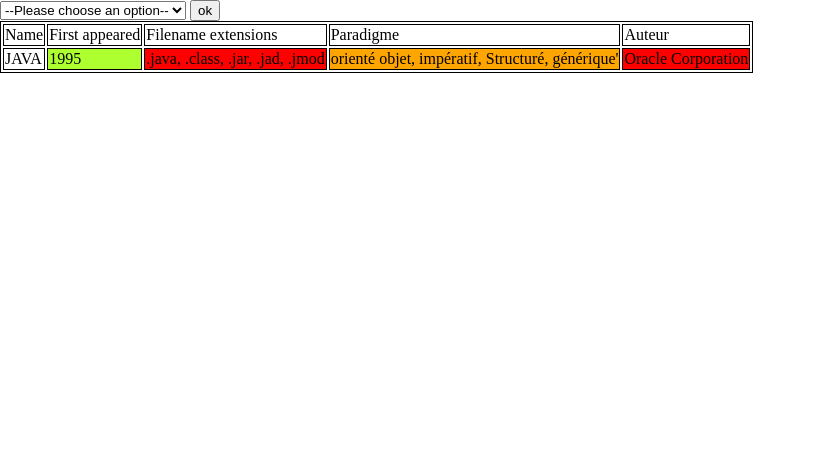
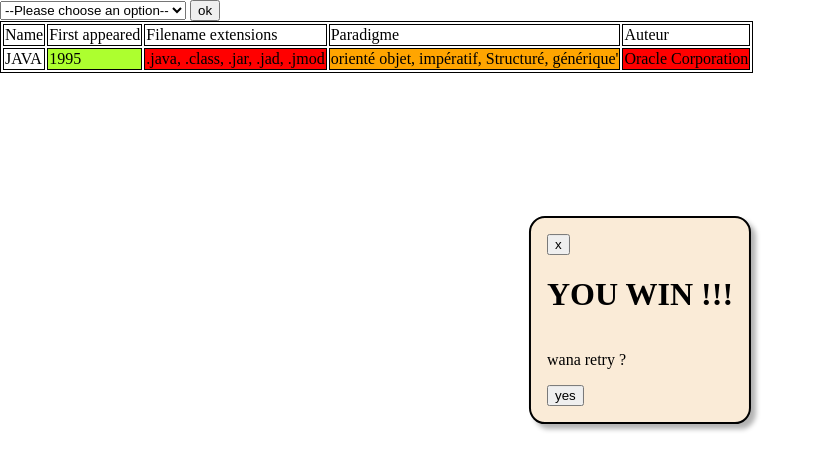
Before and after one commit to Redsasi/Omnidle, a PHP site: page /public/index.php?action=playQuizz&quizzId=1 in a window 1280 px wide. Shown: the part 80-550 px from the top of the page, without its empty margins (0-821 px from the left). Run offline with PHP 8.4, Linux system fonts and the light colour scheme; tables that the repository leaves empty hold one stand-in row (values such as "Sample post").

Commit message:
ajout affichage Win

```diff
--- a/public/css/style.css
+++ b/public/css/style.css
@@ -112,3 +112,22 @@
 .tryPartial{
     background-color: orange;
 }
+
+.winDiv{
+    z-index: 1200;
+    position: fixed;
+    top: 1em;
+    left: 50%;
+    top: 50%;
+    transform: translate(-50%, -50%);
+    display: flex;
+    flex-direction: column;
+    background-color: antiquewhite;
+    padding: 1em;
+    border-radius: 1em;
+    border: 2px solid black;
+    box-shadow: 5px 5px 5px rgba(0,0,0,0.3);
+}
+.winDiv button{
+    width: fit-content;
+}
--- a/public/js/dleGame.js
+++ b/public/js/dleGame.js
@@ -33,12 +33,17 @@
             {'name':'Auteur','values':['Rasmus Lerdorf']}
         ]}
 );
-let idSolution = InitSolution();
-console.log("THE SOLUTION IS " + idSolution);
+let idSolution;
 //Init game
 function initGame(){
     //Set entity input
     let entityInput = document.getElementById("entityInput");
+    entityInput.innerHTML = '';
+
+    var option = document.createElement('option');
+    option.innerText = "--Please choose an option--";
+    entityInput.appendChild(option);
+
     getAllEntity().forEach(entity => {
         var option = document.createElement('option');
         option.value = entity.ENTITY_ID;
@@ -46,8 +51,13 @@
         entityInput.appendChild(option);
     });
 
-    //set try
+    //set game play
     document.getElementById("input").addEventListener('click',playGame);
+
+    //remove try
+
+    //
+    idSolution = InitSolution();
 }
 
 //Play
@@ -59,7 +69,7 @@
         addTryToTable(entityTry, entitySolution);
         removeTryOption(entityTry);
     }else{
-
+        win();
     }
 }
 
@@ -114,6 +124,7 @@
 }
 function win(){
 
+
 }
 
 function removeTryOption(entityTry){
--- a/view/dleGame/quizzGame.php
+++ b/view/dleGame/quizzGame.php
@@ -26,5 +26,11 @@
             </tbody>
          </table>
       </div>
+      <div class="winDiv">
+         <button href="">x</button>
+            <h1>YOU WIN !!!</h1>
+            <p>wana retry ?</p>
+         <button href="">yes</button>
+      </div>
    </body>
 </html>
```
